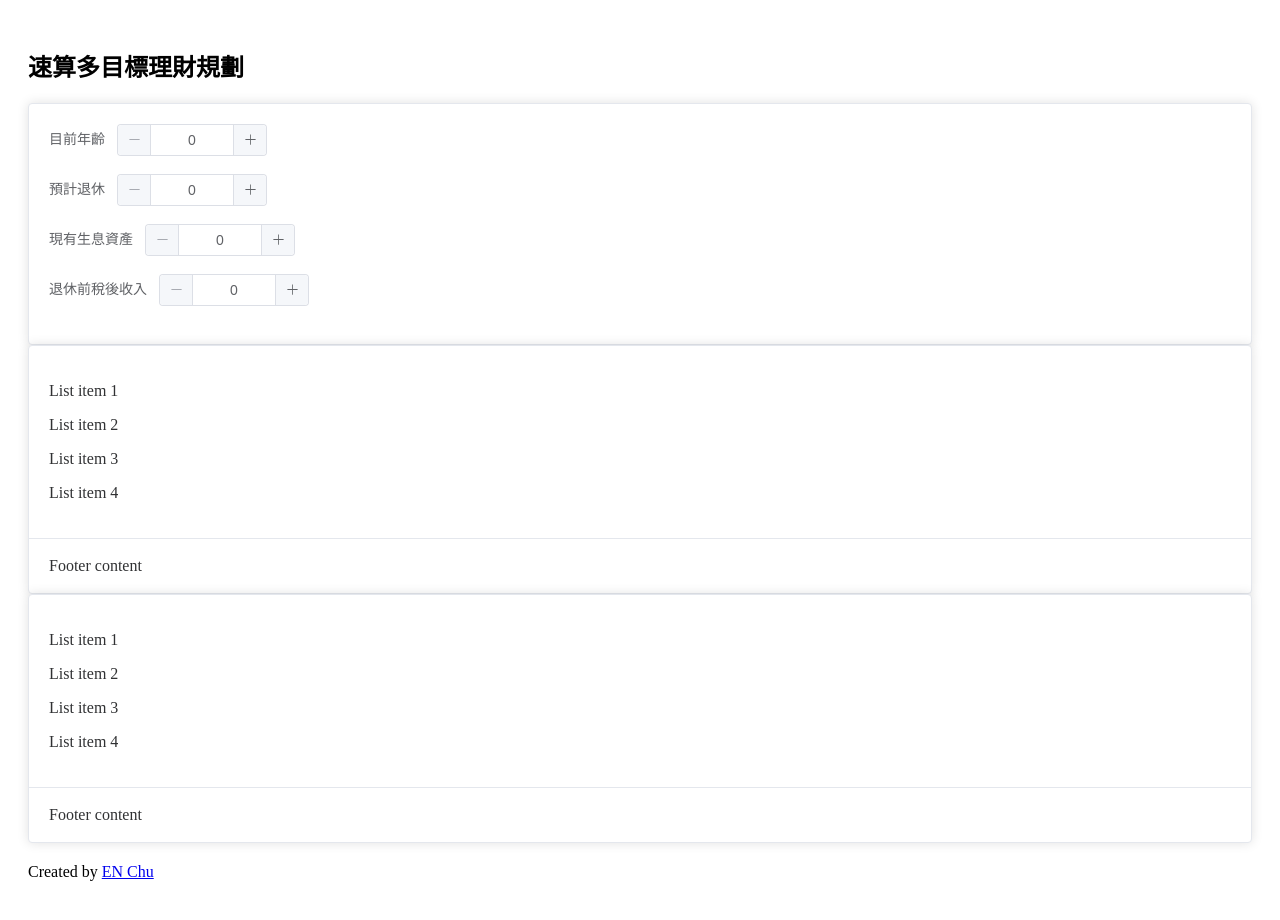
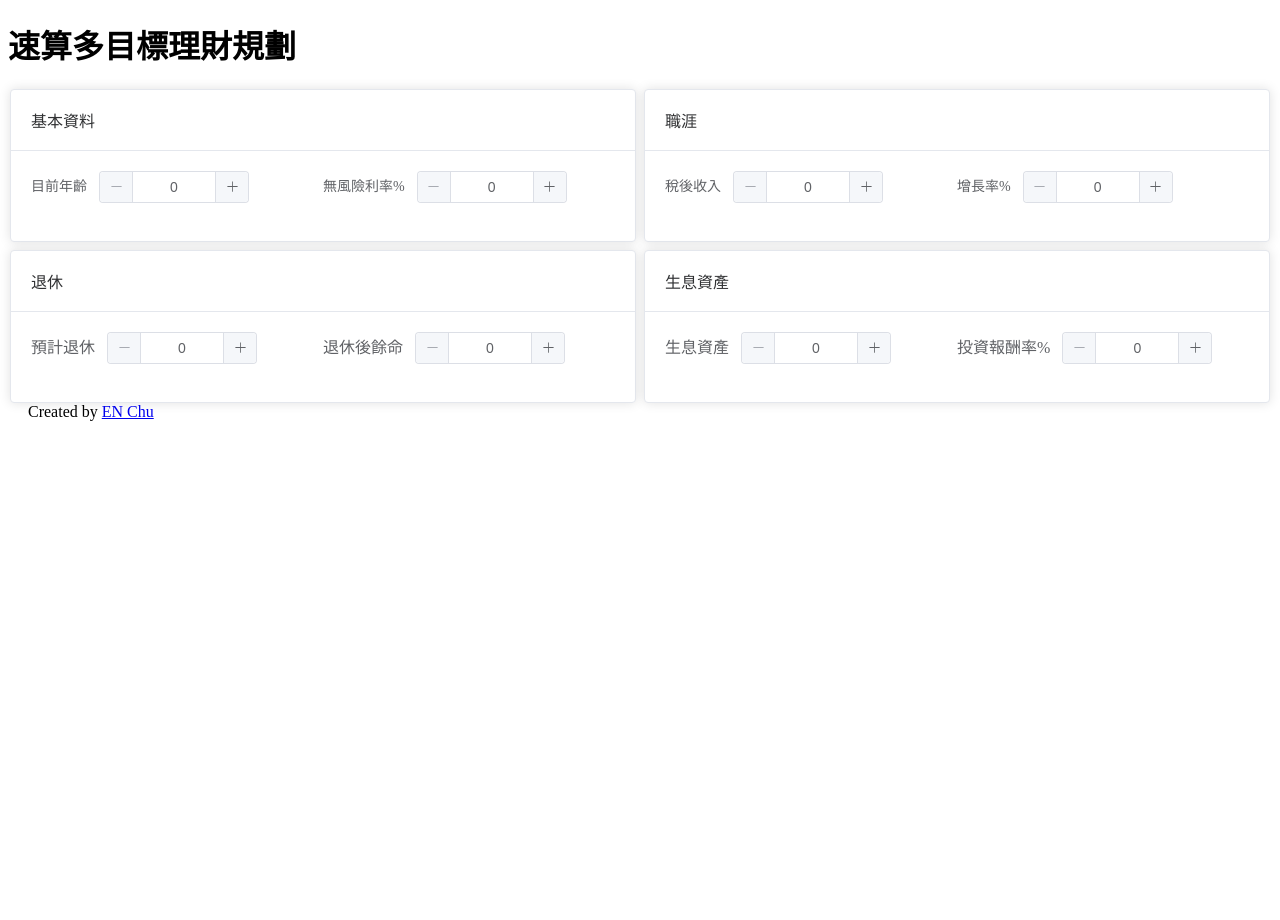
Before and after one commit to Chuiantw1212/enoch-client, a Nuxt app: page /calculator in a window 1280 px wide. Shown: the top 920 px of the page. After the commit the page ends 800 px from the top, so only its background shows below. Built offline with nearby package versions, Linux system fonts and the light colour scheme.

Commit message:
add layout

```diff
--- a/app.vue
+++ b/app.vue
@@ -1,10 +1,10 @@
 <template>
-    <el-container class="common-layout">
-      <el-main>
-        <NuxtPage />
-      </el-main>
-      <el-footer>
-        Created by <a href="https://econ-sense.com/about.html" target="_blank">EN Chu</a>
-      </el-footer>
-    </el-container>
+  <!-- <el-container class="common-layout"> -->
+  <!-- <el-main> -->
+  <NuxtPage  />
+  <!-- </el-main> -->
+  <el-footer>
+    Created by <a href="https://econ-sense.com/about.html" target="_blank">EN Chu</a>
+  </el-footer>
+  <!-- </el-container> -->
 </template>
--- a/package.json
+++ b/package.json
@@ -15,6 +15,7 @@
     "vue-router": "latest"
   },
   "devDependencies": {
-    "@element-plus/nuxt": "^1.1.1"
+    "@element-plus/nuxt": "^1.1.1",
+    "sass-embedded": "^1.83.0"
   }
 }
--- a/pages/calculator.vue
+++ b/pages/calculator.vue
@@ -1,58 +1,127 @@
 <template>
     <h1>速算多目標理財規劃</h1>
-    <el-row :justify="'center'">
-        <el-col>
+
+    <div class="calculator">
         <el-card>
+            <template #header>
+                基本資料
+            </template>
             <el-form>
+                <el-row>
+                    <el-col :span="12">
                         <el-form-item label="目前年齡">
                             <el-input-number v-model="profile.age" :min="0" :max="120" :step="5" />
                         </el-form-item>
+                    </el-col>
+                    <el-col :span="12">
+                        <el-form-item label="無風險利率%">
+                            <el-input-number v-model="config.riskFreeRate" :min="0" :max="100" :step="0.125" />
+                        </el-form-item>
+                    </el-col>
+                </el-row>
+            </el-form>
+        </el-card>
+
+        <el-card>
+            <template #header>
+                職涯
+            </template>
+            <el-form>
+                <el-row>
+                    <el-col :span="12">
+                        <el-form-item label="稅後收入">
+                            <el-input-number v-model="career.postTaxMonthlyIncome" :min="0" :step="1000" />
+                        </el-form-item>
+                    </el-col>
+                    <el-col :span="12">
+                        <el-form-item label="增長率%">
+                            <el-input-number v-model="career.growthRate" :min="0" :max="100" :step="0.1" />
+                        </el-form-item>
+                    </el-col>
+                </el-row>
+            </el-form>
+        </el-card>
+
+        <el-card>
+            <template #header>
+                退休
+            </template>
+            <el-row>
+                <el-col :span="12">
                     <el-form-item label="預計退休">
                         <el-input-number v-model="retirement.age" :min="0" :max="70" :step="5" />
                     </el-form-item>
-                    <el-form-item v-model="security.presentValue" label="現有生息資產">
-                        <el-input-number v-model="security.presentValue" :min="0" :step="100000" />
+                </el-col>
+                <el-col :span="12">
+                    <el-form-item label="退休後餘命">
+                        <el-input-number v-model="retirement.lifeExpectancy" :min="0" :max="120" :step="5" />
                     </el-form-item>
-                    <el-form-item label="退休前稅後收入">
-                        <el-input-number v-model="career.postTaxMonthlyIncome" :min="0" :step="1000" />
-                    </el-form-item>
-                </el-form>
-            </el-card>
                 </el-col>
             </el-row>
-    <el-row :justify="'center'">
-        <el-col>
+        </el-card>
+
         <el-card>
-                <p v-for="o in 4" :key="o" class="text item">{{ 'List item ' + o }}</p>
-                <template #footer>Footer content</template>
-            </el-card>
+            <template #header>
+                生息資產
+            </template>
+            <el-row>
+                <el-col :span="12">
+                    <el-form-item label="生息資產">
+                        <el-input-number v-model="security.presentValue" :min="0" />
+                    </el-form-item>
+                </el-col>
+                <el-col :span="12">
+                    <el-form-item label="投資報酬率%">
+                        <el-input-number v-model="security.presentIrr" :min="0" :max="100" :step="0.1" />
+                    </el-form-item>
                 </el-col>
             </el-row>
-    <el-row :justify="'center'">
-        <el-col>
-            <el-card>
-                <p v-for="o in 4" :key="o" class="text item">{{ 'List item ' + o }}</p>
-                <template #footer>Footer content</template>
         </el-card>
-        </el-col>
-    </el-row>
+    </div>
 </template>
 <script lang="ts" setup>
+const config = ref({
+    riskFreeRate: 0,
+})
+
 const profile = ref({
     age: 0,
 })
 
 const career = ref({
-    postTaxMonthlyIncome: 0
+    postTaxMonthlyIncome: 0,
+    growthRate: 0,
 })
 
 const retirement = ref({
     age: 0,
     income: 0,
+    lifeExpectancy: 0,
 })
 
 const security = ref({
     presentValue: 0,
-
+    presentIrr: 0,
+    expectedIrr: 0,
 })
 </script>
+<style lang="scss" scoped>
+.calculator {
+    display: flex;
+    flex-wrap: wrap;
+    justify-content: center;
+    gap: 8px;
+
+    >* {
+        width: 100%;
+    }
+}
+
+@media screen and (min-width:996px) {
+    .calculator {
+        >* {
+            width: calc(50% - 8px);
+        }
+    }
+}
+</style>
```
Also changed, not shown: 1 other file (tests, documents, lock files or other folders). Lines whose indentation alone changed are shown as unchanged.
